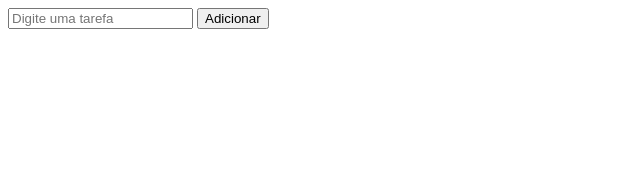
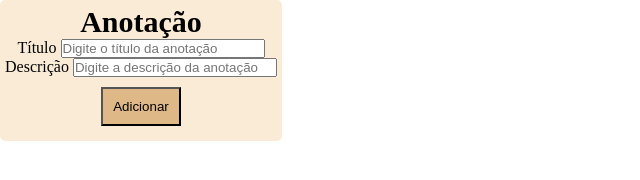
Before and after one commit to Tiaozin/Sistema-de-anotacoes, a plain HTML site: page index.html in a window 1280 px wide. Shown: the whole page, without its empty margins (0-640 px from the left). Drawn offline with Linux system fonts and the light colour scheme.

Commit message:
começando o projeto

```diff
--- a/index.html
+++ b/index.html
@@ -7,10 +7,87 @@
     <title>Sistema de Anotações</title>
 </head>
 
+<style>
+    *{
+        margin: 0;
+        padding: 0;
+    }
+    .addAnotacao{
+        padding: 5px;
+        width: max-content;
+        background-color: antiquewhite;
+        text-align: center;
+        /* border: 2px solid black; */
+        border-radius: 5px;
+
+    }
+    .addAnotacao input{
+        width: 200px;
+    }
+    .addAnotacao h1{
+        text-align: center;
+        font-size: 30px;
+    }
+    .addAnotacao button{
+        margin: 10px;
+        padding: 10px;
+        background-color: burlywood;
+    }
+</style>
+
 <body>
-    <input id="tarefa" placeholder="Digite uma tarefa">
-    <button onclick="adicionar()">Adicionar</button>
-    <ul id="lista"></ul>
+    <main>
+        <div class="addAnotacao">
+            <h1>Anotação</h1>
+            <label for="tituloAnotacao">Título</label>
+            <input id="tituloAnotacao" placeholder="Digite o título da anotação">
+            <br>
+            <label for="descricaoAnotacao">Descrição</label>
+            <input id="descricaoAnotacao" placeholder="Digite a descrição da anotação">
+            <br>
+            <button onclick="adicionar()">Adicionar</button>
+        </div>
+        <ul id="lista"></ul>
+    </main>
+    <script>
+        // function obterTarefas() {
+        //     const dados =
+        //         localStorage.getItem("tarefas");
+        //     return dados ? JSON.parse(dados) : [];
+        // }
+
+        // function adicionar() {
+        //     const campo = document.querySelector("#tarefa");
+        //     const tarefa = campo.value.trim();
+        //     if (tarefa === "") return;
+        //     const tarefas = obterTarefas();
+        //     tarefas.push(tarefa);
+        //     localStorage.setItem("tarefas",
+        //         JSON.stringify(tarefas));
+        //     campo.value = "";
+        //     listar();
+        // }
+
+        // function listar() {
+        //     const lista =
+        //         document.querySelector("#lista");
+        //     lista.innerHTML = "";
+        //     obterTarefas().forEach(tarefa => {
+        //         const item = document.createElement("li");
+        //         item.textContent = tarefa;
+        //         lista.appendChild(item);
+        //     });
+        // }
+        // listar(); // Executa ao abrir a página
+
+
+        const anotacao = {
+            id: Date.now(),
+            titulo: "Estudar JavaScript",
+            descricao: "Revisar Storage e JSON"
+        };
+
+    </script>
 </body>
 
 </html>
```
